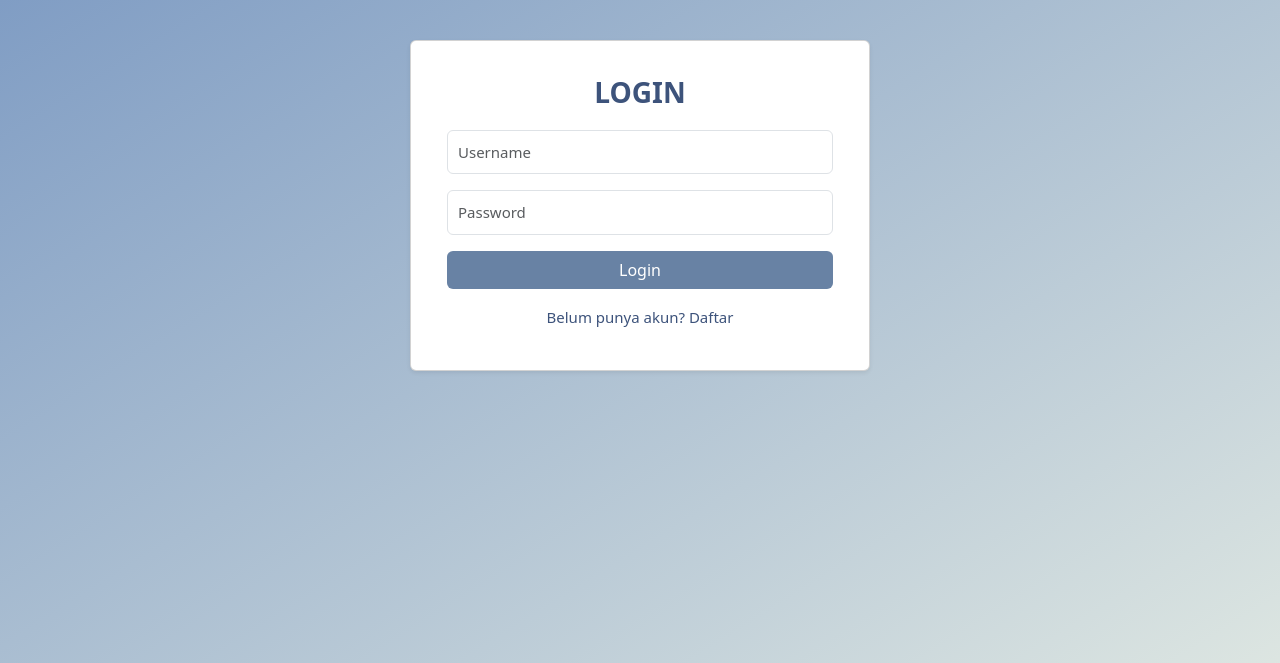
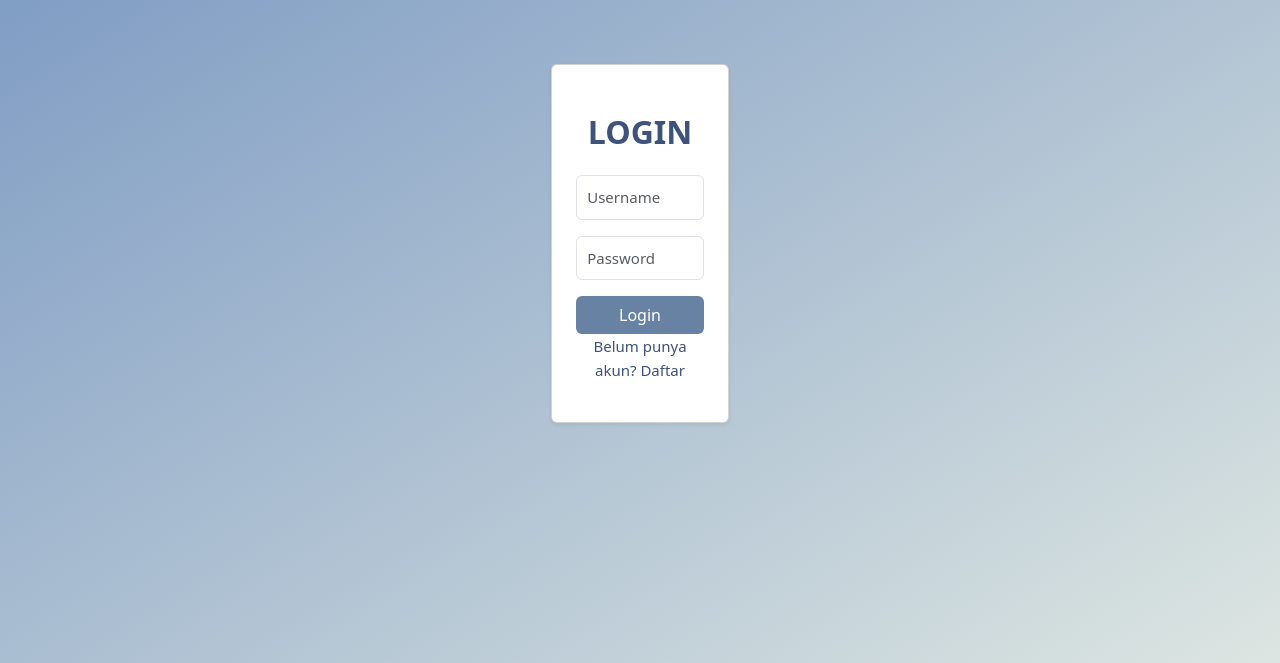
Before and after one commit to pxyzaa/project-akhir-pemweb, a PHP site: page /login.php in a window 1280 px wide. Shown: the top 663 px of the page. Run offline with PHP 8.4, Linux system fonts and the light colour scheme; some libraries are stand-ins or nearby versions.

Commit message:
Update login.php

```diff
--- a/login.php
+++ b/login.php
@@ -2,25 +2,26 @@
 include 'config.php';
 $pesan = "";
 
+if(isset($_GET['status']) && $_GET['status'] == "registered"){
+    $sukses = "Registrasi berhasil ! Silahkan login";
+}
+
 if (isset($_SESSION['id_user'])) {
-    header("location:dashboard.php");
+    header("Location: dashboard.php");
     exit;
 }
 
-if ($_SERVER["REQUEST_METHOD"] == "POST") {
-    $username = trim($_POST['username']);
+if (isset($_POST['login'])) {
+    $username = mysqli_real_escape_string($conf, $_POST['username']);
     $password = $_POST['password'];
 
-    $stmt = mysqli_prepare($conf, "SELECT * FROM users WHERE username = ?");
-    mysqli_stmt_bind_param($stmt, "s", $username);
-    mysqli_stmt_execute($stmt);
-    $user = mysqli_fetch_assoc(mysqli_stmt_get_result($stmt));
+    $query = mysqli_query($conf, "SELECT * FROM users WHERE username='$username'");
+    $user = mysqli_fetch_assoc($query);
 
     if ($user && password_verify($password, $user['password'])) {
-        session_regenerate_id(true);
         $_SESSION['id_user'] = $user['id_user'];
         $_SESSION['nama'] = $user['nama'];
-        header("location:dashboard.php");
+        header("Location: dashboard.php");
         exit;
     } else {
         $pesan = "Username atau password salah!";
@@ -28,34 +29,38 @@ if ($_SERVER["REQUEST_METHOD"] == "POST") {
 }
 ?>
 <!DOCTYPE html>
-<html lang="id" data-bs-theme="light">
+<html>
 <head>
-    <meta charset="UTF-8">
-    <meta name="viewport" content="width=device-width, initial-scale=1.0">
-    <link href="https://cdn.jsdelivr.net/npm/bootstrap@5.3.3/dist/css/bootstrap.min.css" rel="stylesheet">
+    <title>Login</title>
+    <link href="https://cdn.jsdelivr.net/npm/bootstrap@6.0.0-alpha.1/dist/css/bootstrap.min.css" rel="stylesheet" integrity="sha384-B/GM4XqrwHnWXNOWMbloTmrYXZg10cakYGmpfsR/bbzQ6JAJI4ihuyADKLnBgrCe" crossorigin="anonymous">
     <link rel="stylesheet" href="css/style.css">
-    <title>Login</title>
 </head>
 <body class="login-page">
 <div class="box">
+    <div class="row justify-content-center mt-4">
+            <div class="col-md-5">
                 <div class="card shadow-sm">
-            <div class="card-body">
-                <h3 class="judul text-center fw-bold">LOGIN</h3>
-                <?php if ($pesan != "") { ?>
-                    <p class="error text-center"><?php echo $pesan; ?></p>
+                    <div class="card-body p-4">
+                    <h2 class="judul fw-bold text-center mt-4 mb-4">LOGIN</h2>
+                    <?php if($pesan != ""){ ?>
+                        <div class="alert alert-danger">
+                            <?php echo $pesan; ?>
+                        </div>
                         <?php } ?>
-                <form action="login.php" method="POST">
+                    <form action="login.php" method="post">
                         <div class="mb-3">
-                        <input type="text" class="form-control" name="username" placeholder="Username" required>
+                            <input class="form-control" type="text" name="username" placeholder="Username" required>
                         </div>
                         <div class="mb-3">
-                        <input type="password" class="form-control" name="password" placeholder="Password" required>
+                            <input class="form-control" type="password" name="password" placeholder="Password" required>
                         </div>
-                    <button type="submit" class="btn w-100">Login</button>
-                    <p class="text-center mt-3">
-                        <a href="register.php" class="linkLog">Belum punya akun? Daftar</a>
+                        <button class="btn w-100" type="submit" name="login">Login</button>
+                    </form>
+                    <p class="text-center">
+                        <a class="linkLog" href="register.php">Belum punya akun? Daftar</a>
                     </p>
-                </form>
+                </div>
+            </div>
         </div>
     </div>
 </div>
```
Lines whose indentation alone changed are shown as unchanged.
